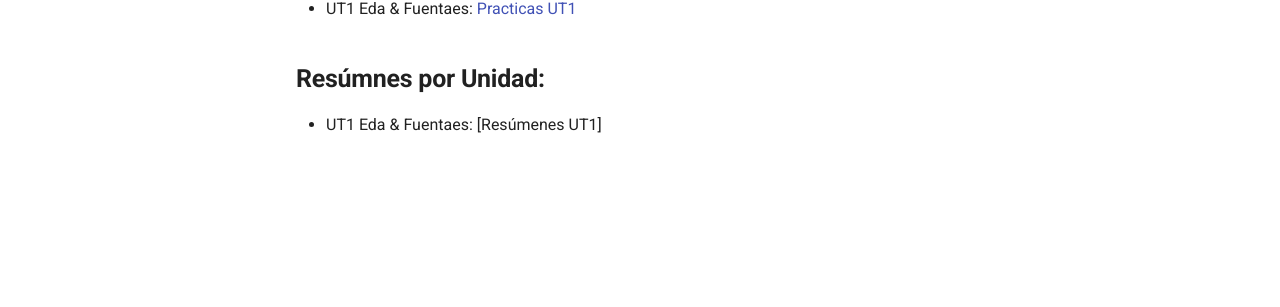
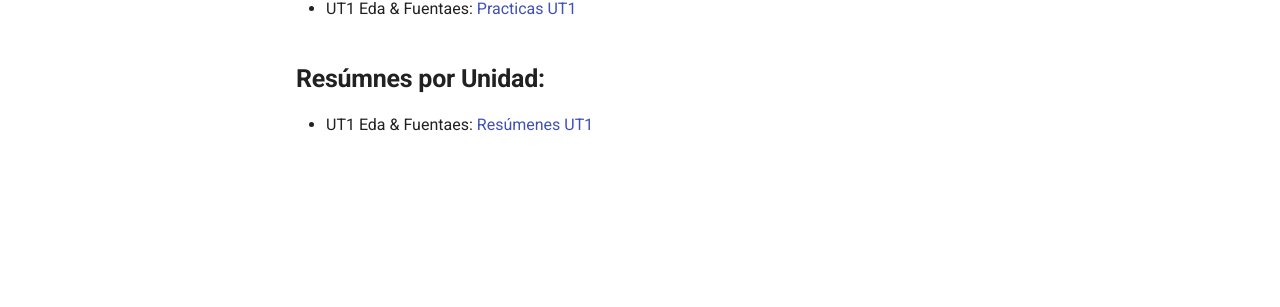
Before and after one commit to MatiasJorda/INGENIERIA-DATOS, an MkDocs documentation site: the page built from docs/portfolio/index.md, in a window 1280 px wide. Shown: the part 364-671 px from the top of the page. Built offline with MkDocs 1.6.1 and Material for MkDocs 9.7.7, drawn with Linux system fonts in a browser that asks for light colours; comment, search, counter and statistics services are not loaded; some of the changed lines change nothing that is shown.

Commit message:
Update Resumenes UT1

```diff
--- a/docs/portfolio/index.md
+++ b/docs/portfolio/index.md
@@ -14,4 +14,4 @@ Aquí estará el proceso práctico y teorico a lo largo del semestre, segmentado
 
 ## **Resúmnes por Unidad:**
 
-- UT1 Eda & Fuentaes: [Resúmenes UT1]
+- UT1 Eda & Fuentaes: [Resúmenes UT1](UT1/IRat_1.ipynb)
```
